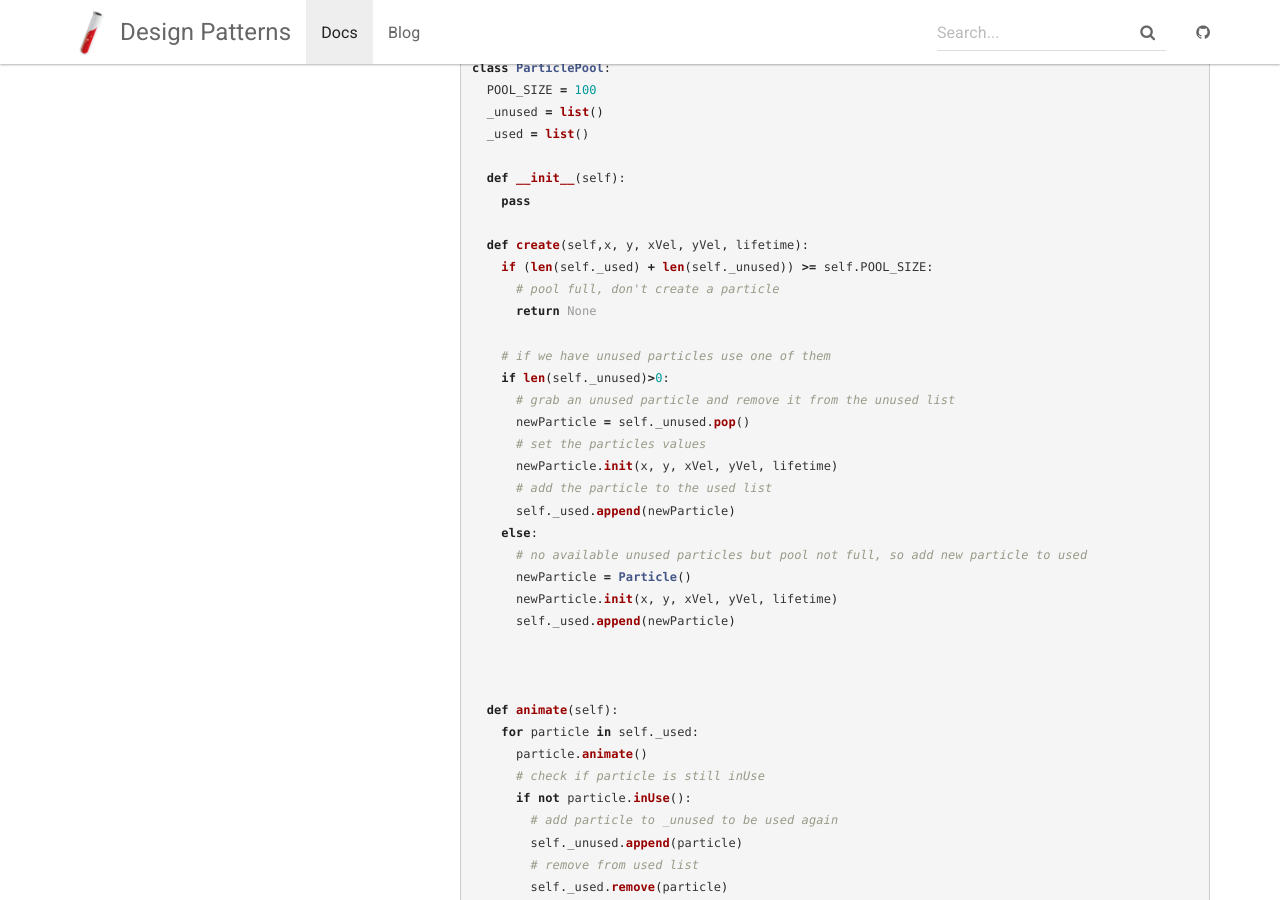
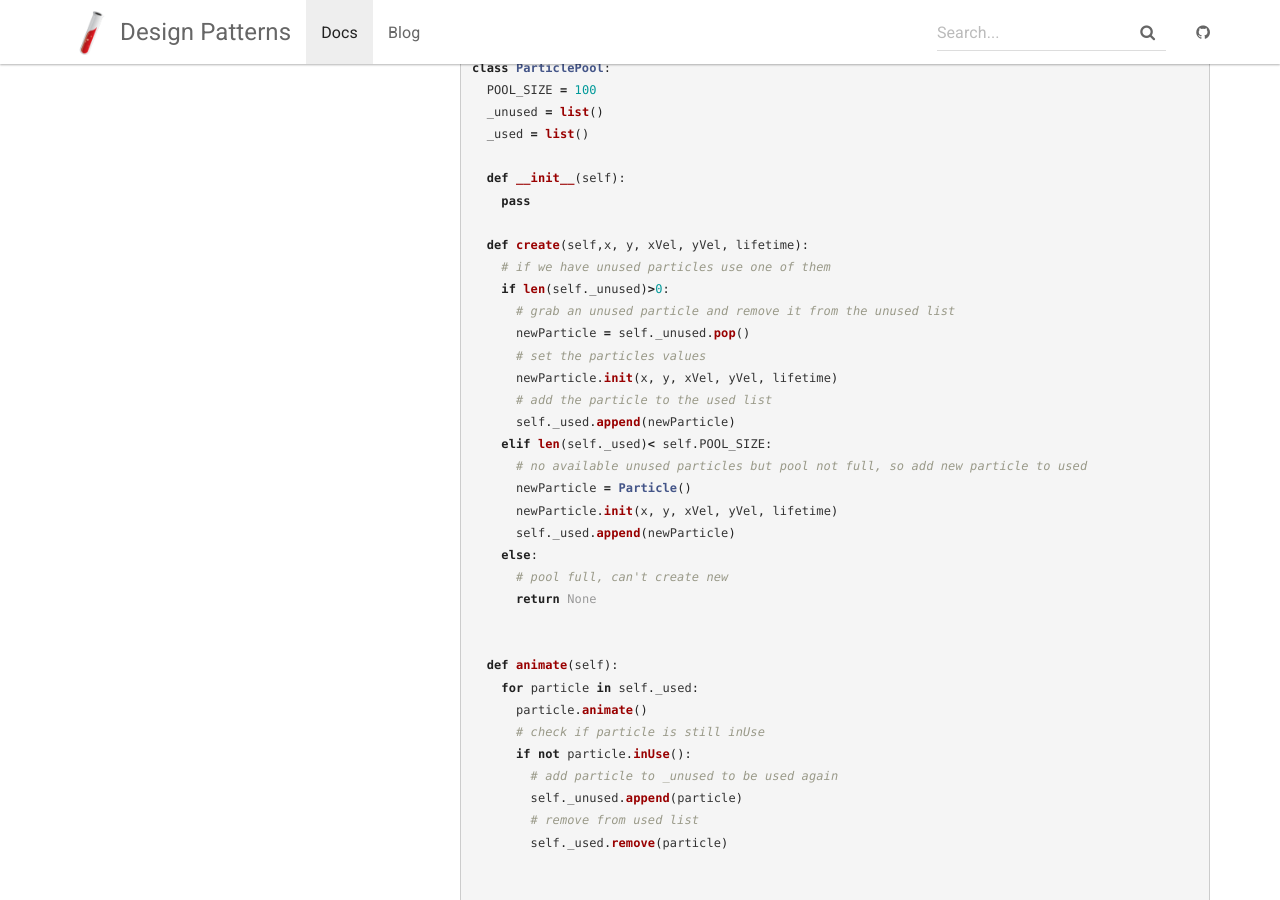
Before and after one commit to andyguestysj/dp4g, a Jekyll site: the page built from _docs/topics/7-pat1/pat1-6.md, in a window 1280 px wide and 900 px high, scrolled down 2798 px. Built offline with Jekyll 4.4.1, drawn with Linux system fonts in a browser that asks for light colours.

Commit message:
object pool code fix

```diff
--- a/_docs/topics/7-pat1/pat1-6.md
+++ b/_docs/topics/7-pat1/pat1-6.md
@@ -118,10 +118,6 @@ class ParticlePool:
     pass
 
   def create(self,x, y, xVel, yVel, lifetime):
-    if (len(self._used) + len(self._unused)) >= self.POOL_SIZE:
-      # pool full, don't create a particle
-      return None
-
     # if we have unused particles use one of them
     if len(self._unused)>0:
       # grab an unused particle and remove it from the unused list
@@ -130,12 +126,14 @@ class ParticlePool:
       newParticle.init(x, y, xVel, yVel, lifetime)
       # add the particle to the used list
       self._used.append(newParticle)
-    else:
+    elif len(self._used)< self.POOL_SIZE:
       # no available unused particles but pool not full, so add new particle to used
       newParticle = Particle()
       newParticle.init(x, y, xVel, yVel, lifetime)
       self._used.append(newParticle)
-
+    else:
+      # pool full, can't create new
+      return None
 
 
   def animate(self):
```
